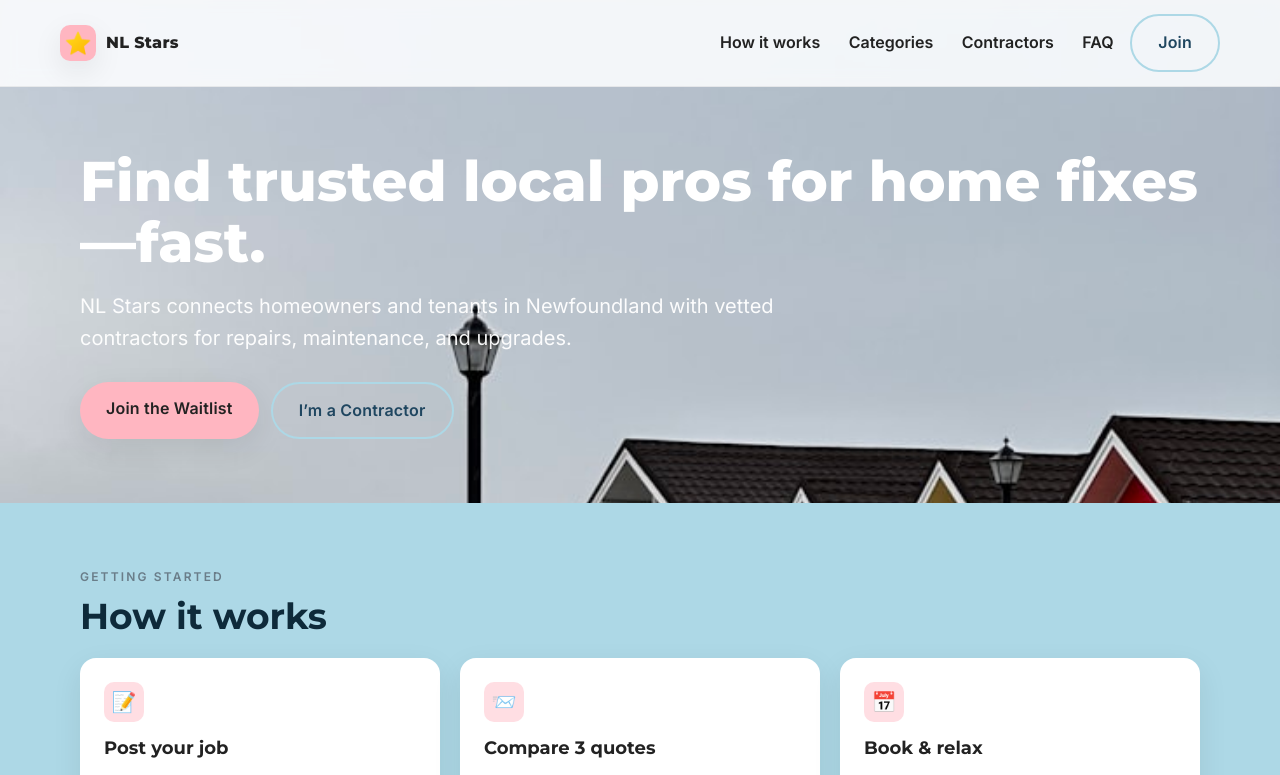
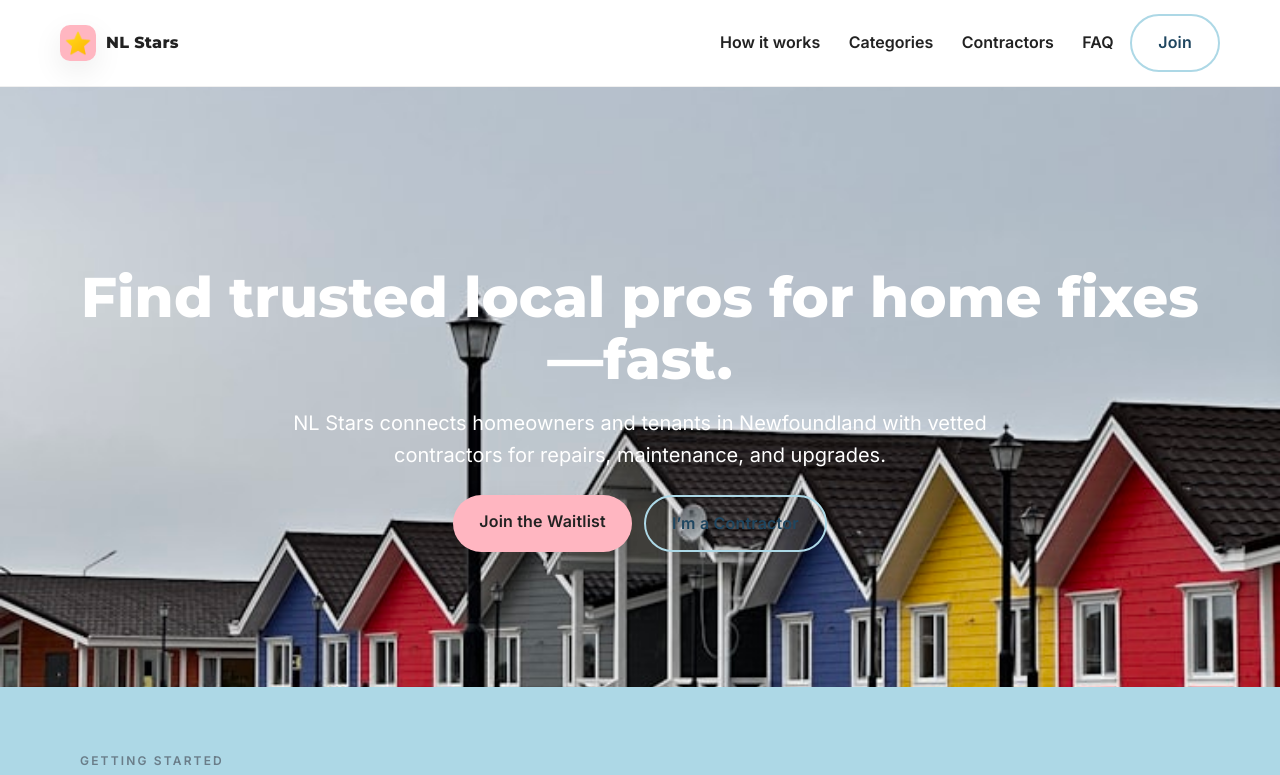
Before and after one commit to afdhal360/nlstars-site, a plain HTML site: page index.html in a window 1280 px wide. Shown: the top 775 px of the page. Drawn offline with Linux system fonts and the light colour scheme.

Commit message:
Update style.css

```diff
--- a/css/style.css
+++ b/css/style.css
@@ -52,24 +52,61 @@ nav a:hover{background:rgba(0,0,0,.05)}
 .btn-secondary:hover{background:rgba(173,216,230,.15)}
 
 
-hero {
+/* Hero Section */
+.hero {
   position: relative;
   min-height: 75vh;
   display: flex;
   align-items: center;
   justify-content: center;
+  text-align: center;
+  color: white;
   overflow: hidden;
+  padding: 0 20px;
 }
-.hero-media{position:absolute;inset:0;z-index:-1}
-.hero-media img{width: 100%;
+
+.hero-media {
+  position: absolute;
+  inset: 0;
+  z-index: -1;
+}
+
+.hero-media img {
+  width: 100%;
   height: 100%;
   object-fit: cover;
   object-position: center;
-  display: block;}
-.hero-overlay{position:absolute;inset:0;background:rgba(34,34,34,.45);z-index:-1}
-.hero h1{font-family:Montserrat,Inter,sans-serif;font-weight:800;line-height:1.1;font-size:clamp(32px,6vw,56px);color:var(--white);margin:0 0 16px}
-.hero p{color:rgba(255,255,255,.95);max-width:760px;font-size:clamp(16px,2.5vw,20px);margin:0}
-.hero .cta{margin-top:28px;display:flex;gap:12px;flex-wrap:wrap}
+  display: block;
+}
+
+.hero-overlay {
+  position: absolute;
+  inset: 0;
+  background: rgba(34, 34, 34, 0.45);
+  z-index: -1;
+}
+
+.hero h1 {
+  font-family: Montserrat, Inter, sans-serif;
+  font-weight: 800;
+  line-height: 1.1;
+  font-size: clamp(32px, 6vw, 56px);
+  margin-bottom: 16px;
+}
+
+.hero p {
+  font-size: clamp(16px, 2.5vw, 20px);
+  margin: 0 auto 24px auto;
+  max-width: 720px;
+}
+
+.hero .cta {
+  display: flex;
+  gap: 12px;
+  flex-wrap: wrap;
+  justify-content: center;
+}
+
 
 
 h2{font-family:Montserrat,Inter,sans-serif;font-size:clamp(26px,3.5vw,36px);line-height:1.2;margin:0 0 20px}
```
